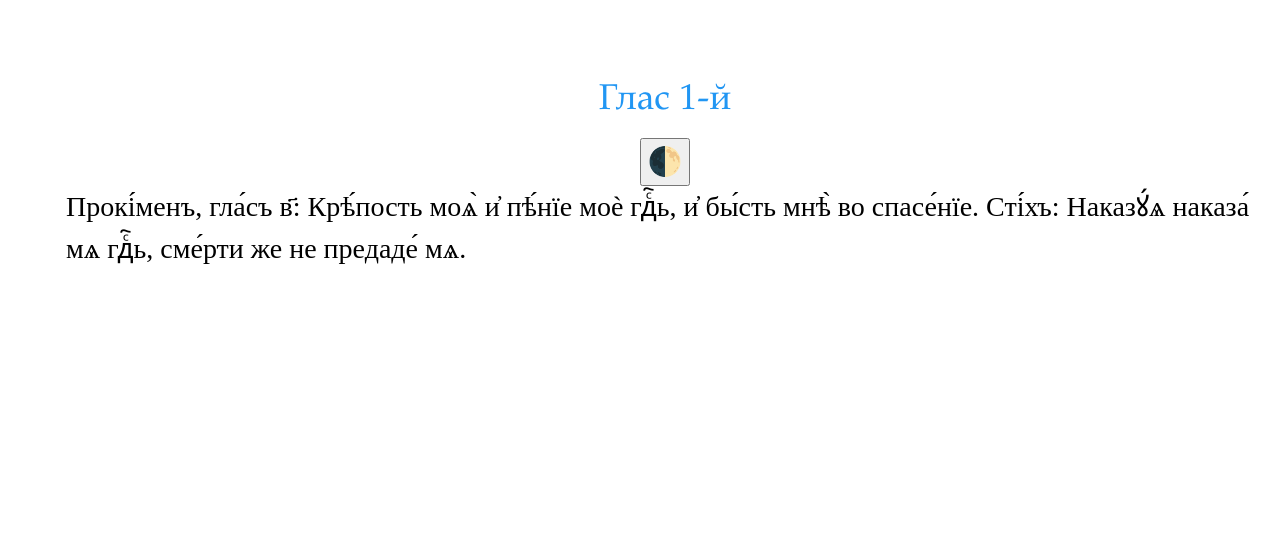
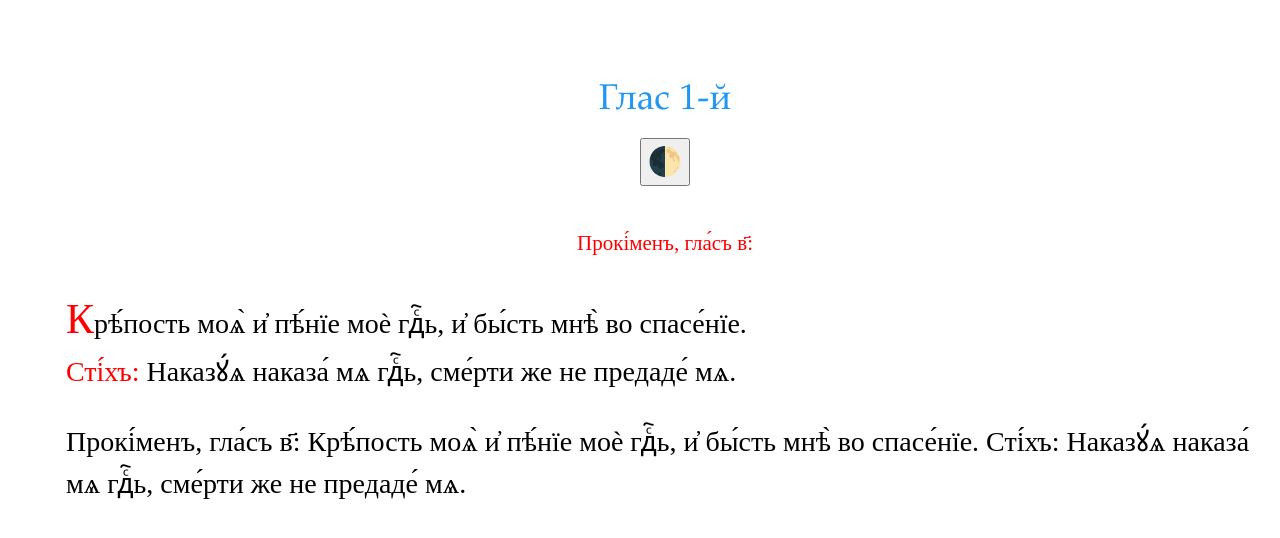
Before and after one commit to markjville/markjville.github.io, a Jekyll site: the page docs/Изобразительная/гл2-прок.html, which Jekyll copies as it is, in a window 1280 px wide. Shown: the top 538 px of the page. Built offline with Jekyll 4.4.1, drawn with Linux system fonts in a browser that asks for light colours; some web fonts are replaced; comment, search, counter and statistics services are not loaded.

Commit message:
Update гл2-прок.html

```diff
--- a/docs/Изобразительная/гл2-прок.html
+++ b/docs/Изобразительная/гл2-прок.html
@@ -36,7 +36,10 @@ p::first-letter {
       <div class="post-content">
 
 <body>
-
+</br>
+<div style="text-align:center;color:red;font-size:75%">Прокі́менъ, гла́съ в҃: </div>
+<p>Крѣ́пость моѧ̀ и҆ пѣ́нїе моѐ гдⷭ҇ь, и҆ бы́сть мнѣ̀ во спасе́нїе.</br>
+ <span style="color: red;">Сті́хъ: </span>Наказꙋ́ѧ наказа́ мѧ гдⷭ҇ь, сме́рти же не предаде́ мѧ. </p>
 
      <script>
 function myFunction() {
```
